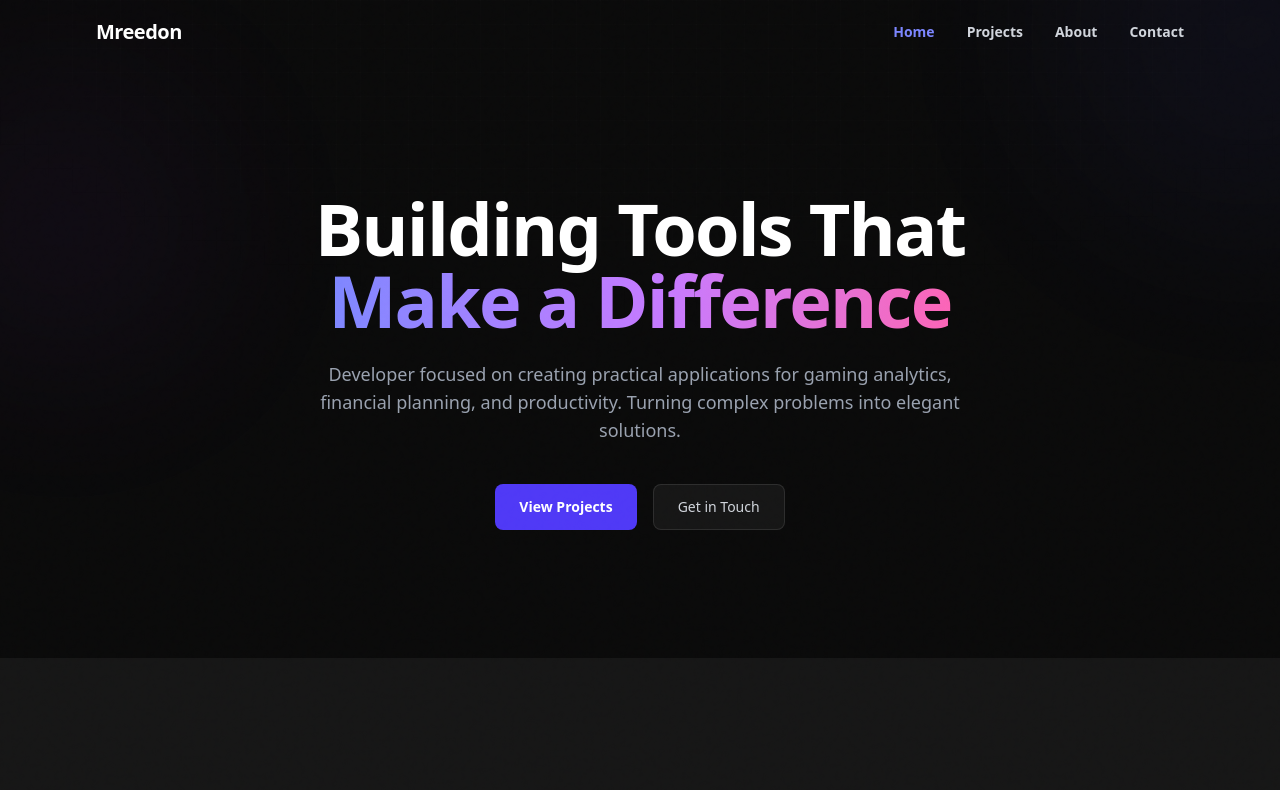
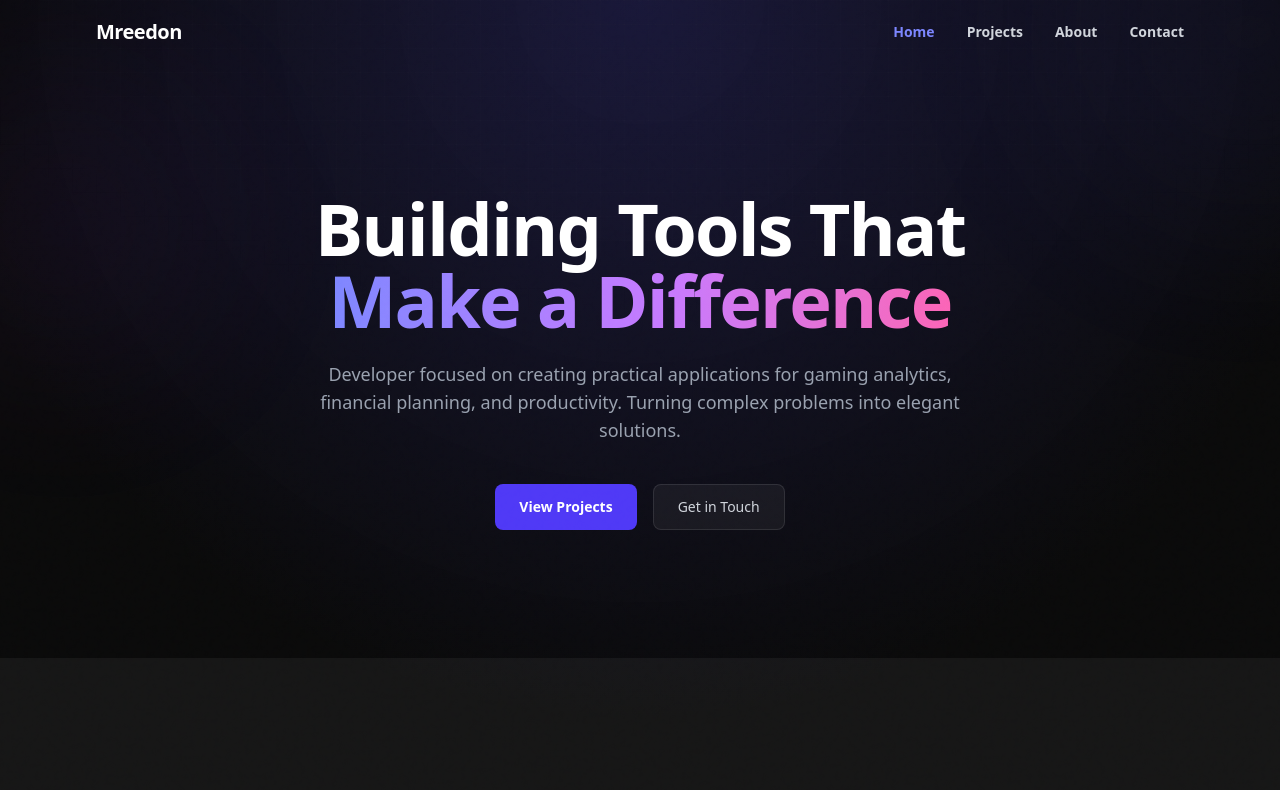
Before and after one commit to 1000tomax/Mreedon, a React (Vite) app: page / in a window 1280 px wide. Shown: the top 790 px of the page. Built offline with nearby package versions, Linux system fonts and the light colour scheme.

Commit message:
fix: make background gradient visible and stable
- Hardcoded CSS radial gradient in index.css for better color visibility
- Moved fixed background to z-index -1 to avoid stacking context issues
- Removed opacity transition that might be causing visual glitches

```diff
--- a/src/index.css
+++ b/src/index.css
@@ -16,8 +16,7 @@
   }
 
   .bg-radial-gradient {
-    background: radial-gradient(ellipse at top, var(--tw-gradient-stops));
-    @apply from-indigo-950/30 via-[#0a0a0a] to-[#0a0a0a];
+    background: radial-gradient(circle at 50% 0%, rgba(49, 46, 129, 0.4) 0%, rgba(10, 10, 10, 1) 70%);
   }
 
   /* Noise overlay */
--- a/src/pages/Home.tsx
+++ b/src/pages/Home.tsx
@@ -8,8 +8,8 @@ export function Home() {
       <SEO />
 
       {/* Fixed Background Gradients */}
-      <div className="fixed inset-0 z-0 pointer-events-none">
-        <div className="absolute inset-0 bg-radial-gradient opacity-0 dark:opacity-100 transition-opacity duration-500" />
+      <div className="fixed inset-0 -z-10 pointer-events-none">
+        <div className="absolute inset-0 bg-radial-gradient" />
       </div>
 
       {/* Hero Section */}
```
